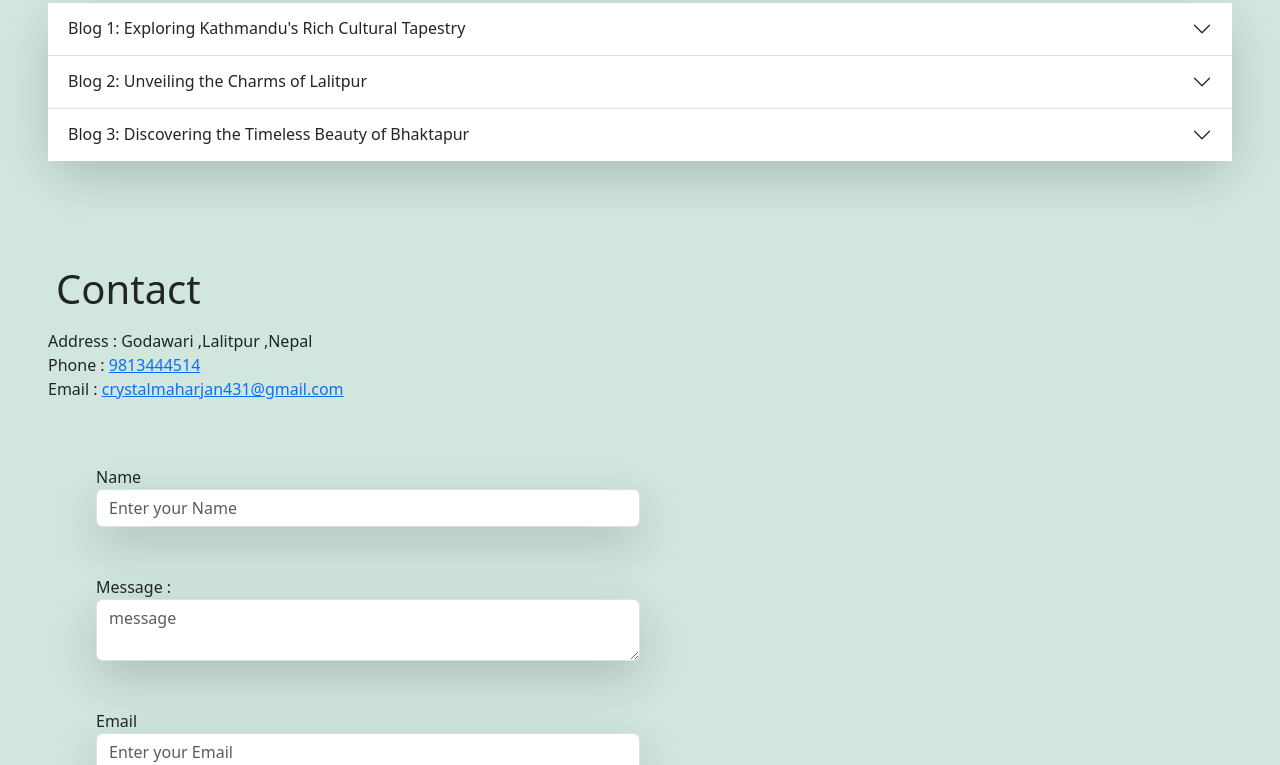
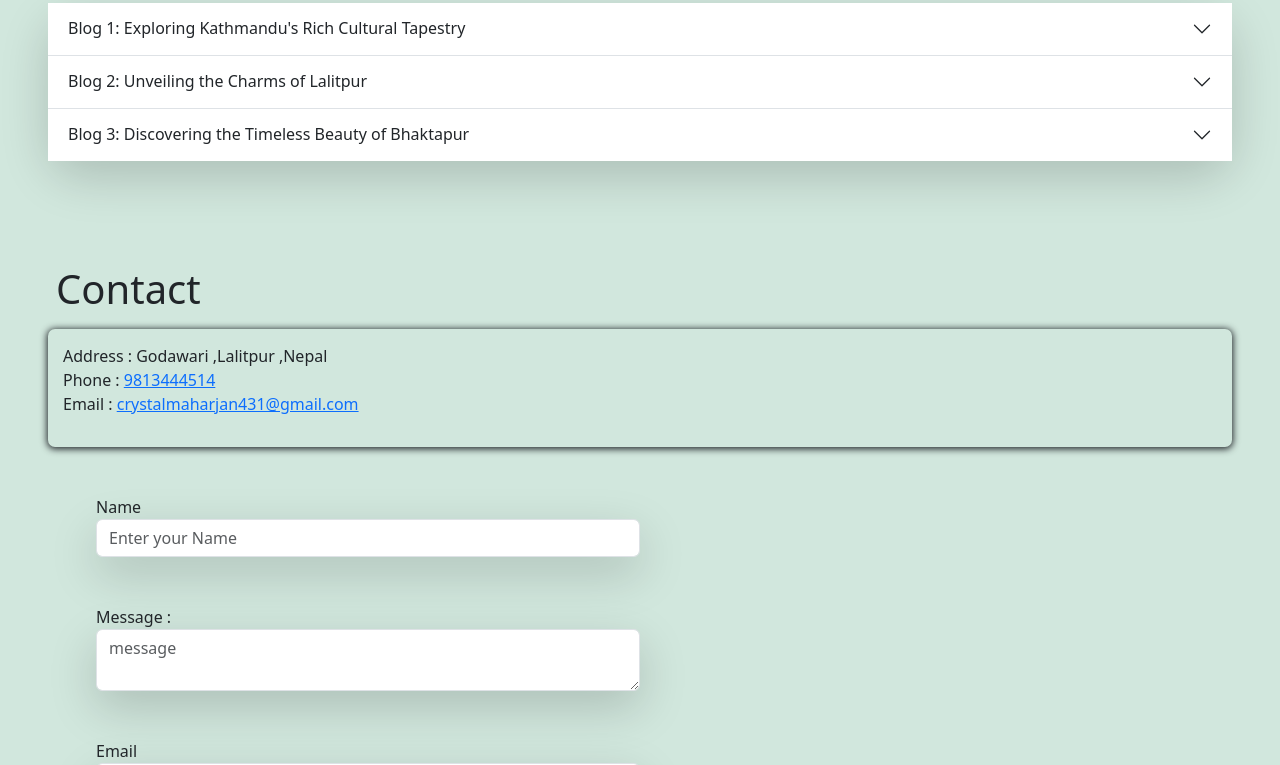
Before and after one commit to ZUTSU777/bootstrap, a plain HTML site: page index.html in a window 1280 px wide. In both pictures the pointer is over the element 640 px from the left and 1896 px from the top of the page. Shown: the part 1531-2296 px from the top of the page. Drawn offline with nearby package versions, Linux system fonts and the light colour scheme.

Commit message:
Update style.css

```diff
--- a/style.css
+++ b/style.css
@@ -18,3 +18,11 @@
 .nav-item i{
     color:grey ;
 }
+
+
+.address:hover{
+    cursor: pointer;
+    box-shadow: 0 1px 7px 1px ;
+    padding: 15px;
+    border-radius: 7px;
+}
```
